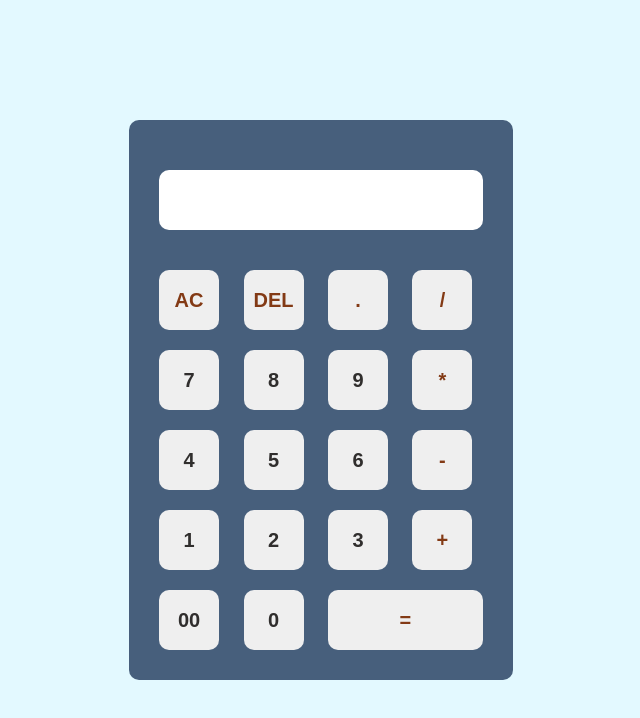
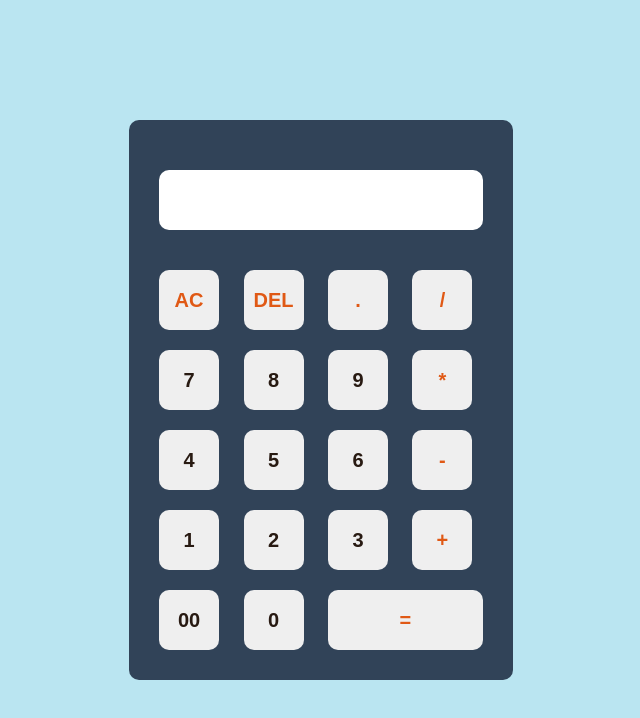
Before and after one commit to aaradhana-ojha/codsoftcalc, a plain HTML site: page index.html in a window 1280 px wide. Shown: the whole page, without its empty margins (319-959 px from the left). Drawn offline with Linux system fonts and the light colour scheme.

Commit message:
comment and color

```diff
--- a/style.css
+++ b/style.css
@@ -9,14 +9,14 @@
 .container{
     width: 100%;
     height: 100vh;
-    background: #e3f9ff;
+    background: #bae5f1;
     display: flex;
     align-items: center;
     justify-content: center;
 }
 
 .calculator{
-    background: #475f7c;
+    background: #314358;
     padding: 20px;
     border-radius: 10px;
 }
@@ -29,7 +29,7 @@
     box-shadow: -8px -8px -15px rgba(255, 255, 255, 0.1), 5px 5px 15px rgba(0, 0, 0, 0.2);
     background: transparnet;
     font-size: 20px;
-    color: #302e2d;
+    color: #281a12;
     cursor: pointer;
     margin: 10px;
     font-weight: bold;
@@ -54,5 +54,5 @@ form input.equal{
 }
 
 form input.operator{
-    color: #833a15;
+    color: #e05915;
 }
```
Also changed, not shown: index.html (+1 -1 lines).
